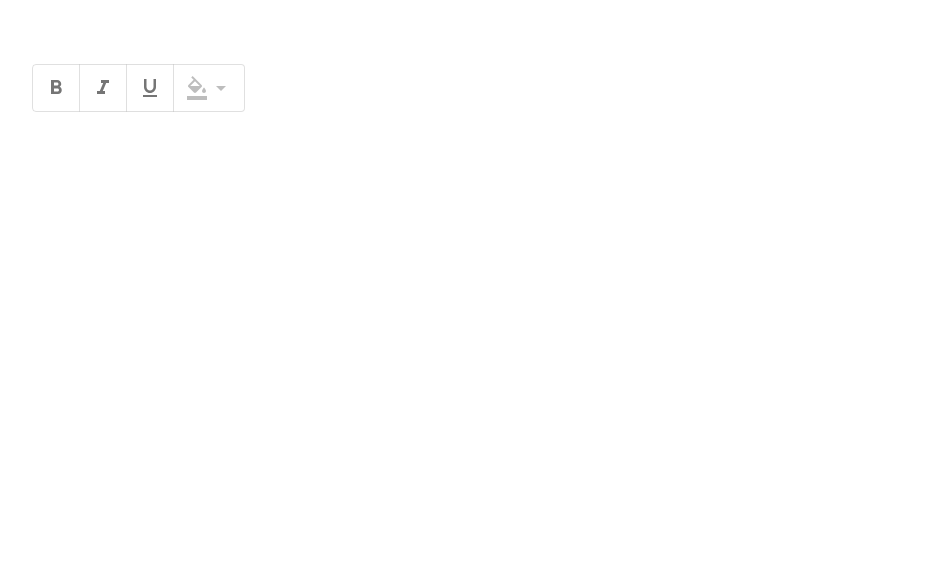
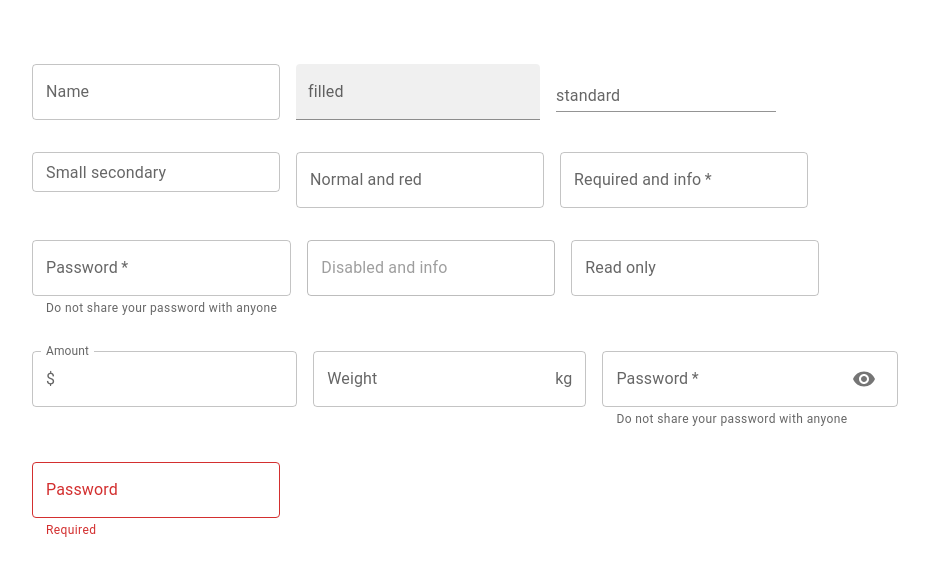
Before and after one commit to atuls9/materialUI, a React (Create React App) app: page / in a window 1280 px wide. Shown: the top 572 px of the page, without its empty margins (32-961 px from the left). Built offline with nearby package versions, Linux system fonts and the light colour scheme.

Commit message:
TextField with error handling

```diff
--- a/src/App.js
+++ b/src/App.js
@@ -1,14 +1,16 @@
 import "./App.css";
+// import { MuiTypography } from "./components/MuiTypography";
 // import MuiButton from "./components/MuiButton";
-import ToggleButtonsGroup from "./components/ToggleButtonsGroup";
-// import { MuiTypography } from "./components/MuiTypography";
+// import ToggleButtonsGroup from "./components/ToggleButtonsGroup";
+import MuiTextField from "./components/MuiTextField";
 
 function App() {
   return (
     <div className="App">
       {/* <MuiTypography /> */}
       {/* <MuiButton /> */}
-      <ToggleButtonsGroup />
+      {/* <ToggleButtonsGroup /> */}
+      <MuiTextField />
     </div>
   );
 }
--- /dev/null
+++ b/src/components/MuiTextField.js
@@ -0,0 +1,81 @@
+import React, { useState } from "react";
+import { Stack, TextField, InputAdornment, IconButton } from "@mui/material";
+import VisibilityIcon from "@mui/icons-material/Visibility";
+
+const MuiTextField = () => {
+  const [value, setvalue] = useState("");
+  return (
+    <Stack spacing={4}>
+      <Stack spacing={2} direction="row">
+        {/* if direction= row not defined then textfield taked whole row */}
+        <TextField label="Name" variant="outlined" />
+        <TextField label="filled" variant="filled" />
+        <TextField label="standard" variant="standard" />
+      </Stack>
+
+      <Stack spacing={2} direction="row">
+        {/* size=normal is default */}
+        <TextField label="Small secondary" color="secondary" size="small" />
+        <TextField label="Normal and red" color="error" size="normal" />
+        <TextField label="Required and info" color="info" required />
+      </Stack>
+      <Stack spacing={2} direction="row">
+        {/* type = text(default), password, number */}
+        <TextField
+          label="Password"
+          type="password"
+          required
+          helperText="Do not share your password with anyone"
+        />
+        <TextField label="Disabled and info" color="info" disabled />
+        <TextField
+          label="Read only"
+          color="info"
+          InputProps={{ readOnly: true }}
+        />
+      </Stack>
+      <Stack spacing={2} direction="row">
+        <TextField
+          label="Amount"
+          type="number"
+          InputProps={{
+            startAdornment: <InputAdornment position="start">$</InputAdornment>,
+          }}
+        />
+        <TextField
+          label="Weight"
+          type="number"
+          InputProps={{
+            endAdornment: <InputAdornment position="end">kg</InputAdornment>,
+          }}
+        />
+        <TextField
+          label="Password"
+          type="password"
+          required
+          InputProps={{
+            endAdornment: (
+              <InputAdornment position="end">
+                <IconButton>
+                  <VisibilityIcon />
+                </IconButton>
+              </InputAdornment>
+            ),
+          }}
+          helperText="Do not share your password with anyone"
+        />
+      </Stack>
+      <Stack spacing={2} direction="row">
+        <TextField
+          label="Password"
+          value={value}
+          onChange={(e) => setvalue(e.target.value)}
+          error={!value}
+          helperText={!value ? "Required" : "Do not share Password"}
+        />
+      </Stack>
+    </Stack>
+  );
+};
+
+export default MuiTextField;
--- a/src/components/ToggleButtonsGroup.js
+++ b/src/components/ToggleButtonsGroup.js
@@ -20,6 +20,8 @@ const ToggleButtonsGroup = () => {
       value={formats}
       onChange={handleFormat}
       aria-label="text formatting"
+      // exclusive for choose one from three toggle button
+      exclusive
     >
       <ToggleButton value="bold" aria-label="bold">
         <FormatBoldIcon />
```
Also changed, not shown: src/components/MuiSelect.js (added, +7 -0 lines).
